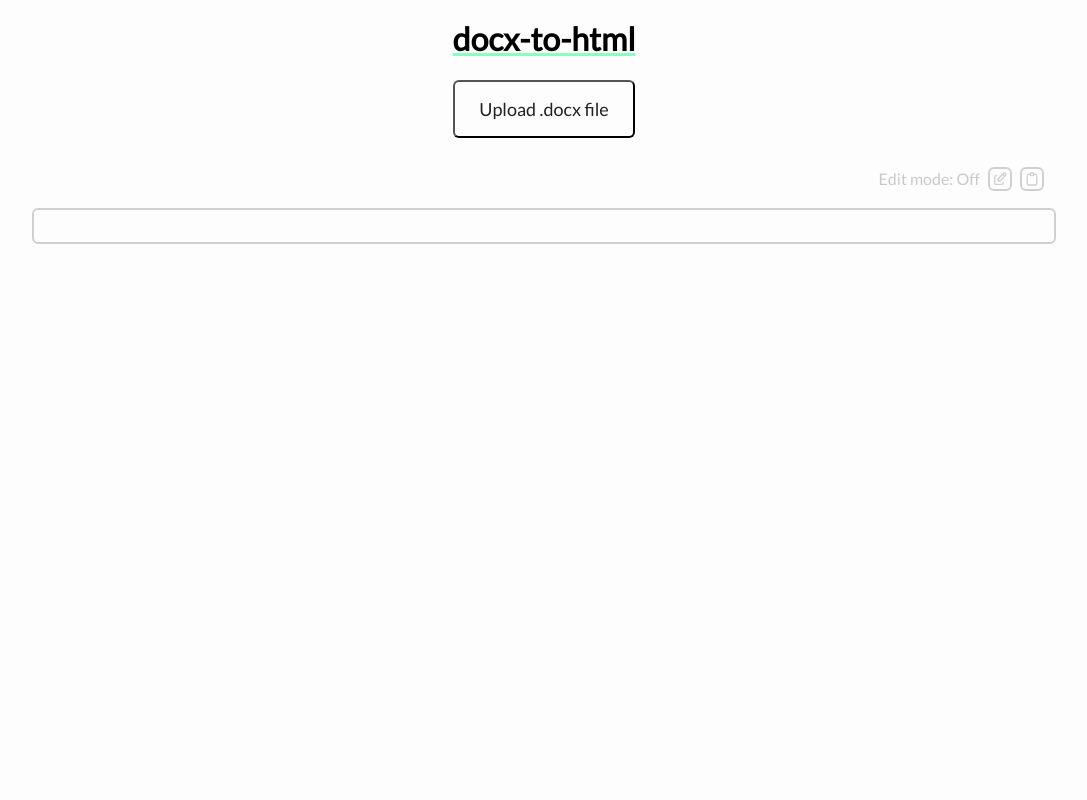
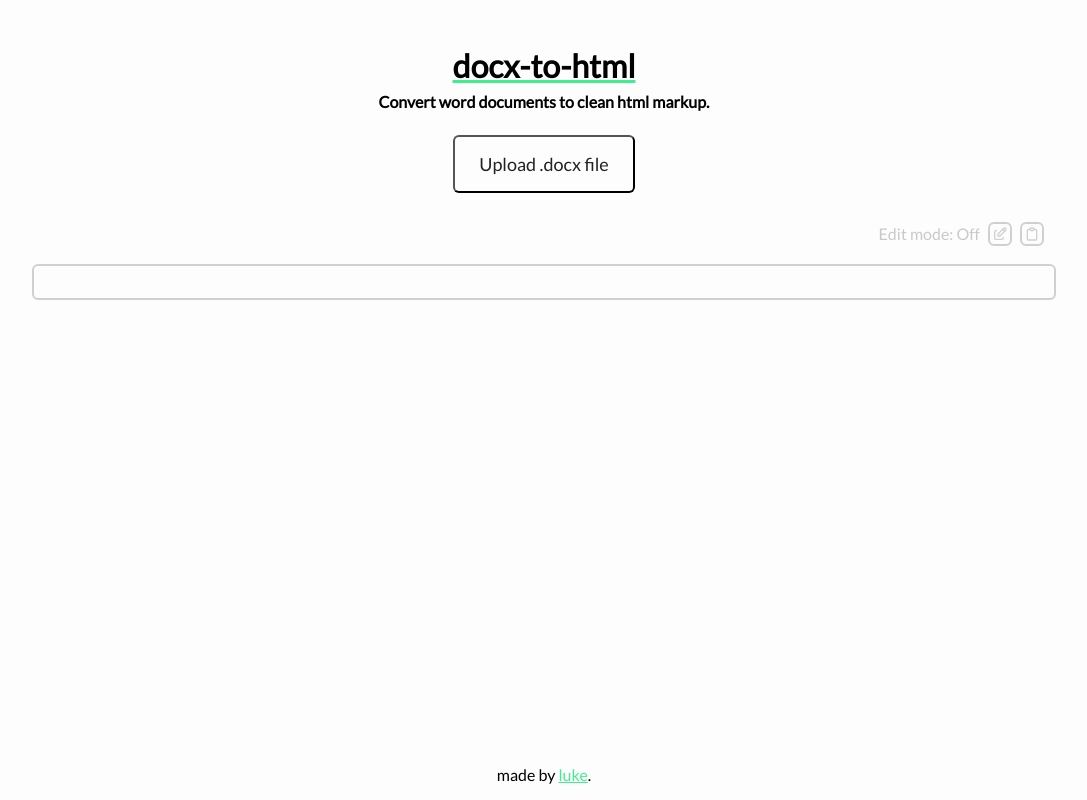
Before and after one commit to lukethacoder/docx-to-html, a website built with Vite: page index.html in a window 1280 px wide. Shown: the whole page, without its empty margins (96-1183 px from the left). Built offline with nearby package versions, Linux system fonts and the light colour scheme; what notyf would draw is missing.

```diff
--- a/index.html
+++ b/index.html
@@ -10,8 +10,9 @@
     <div id="app">
       <header>
         <h1>docx-to-html</h1>
+        <h2>Convert word documents to clean html markup.</h2>
       </header>
-      <div class="container">
+      <main class="container">
         <div class="upload-container">
           <input
             style="display: none"
@@ -79,7 +80,10 @@
           </div>
           <div id="output" contenteditable="false"></div>
         </div>
-      </div>
+      </main>
+      <footer>
+        <p>made by <a href="https://lukesecomb.digital">luke</a>.</p>
+      </footer>
     </div>
     <script type="module" src="./main.js"></script>
   </body>
--- a/style.css
+++ b/style.css
@@ -1,7 +1,7 @@
 @import url('https://fonts.googleapis.com/css?family=Lato&display=swap');
 
 :root {
-  --theme-primary: #8affc1;
+  --theme-primary: #3fef8e;
   --theme-bg-default: #fdfdfd;
   --theme-fg-default: #222222;
   --theme-font-uno: 'Lato', sans-serif;
@@ -16,11 +16,27 @@
   margin: 0;
 }
 
+#app {
+  display: flex;
+  flex-direction: column;
+  min-height: 100vh;
+}
+
+main {
+  flex: 1 0;
+}
+
 h1 {
   text-align: center;
+  margin: 48px auto 8px;
   text-decoration-color: var(--theme-primary);
   text-decoration-style: solid;
   text-decoration-line: underline;
+}
+h2 {
+  font-size: 16px;
+  margin: 0 auto 24px;
+  text-align: center;
 }
 
 a:focus-visible,
@@ -87,7 +103,6 @@
   top: 0;
   justify-content: flex-end;
   gap: 8px;
-  overflow: hidden;
   align-items: center;
   margin: 0 auto 4px;
   background-color: var(--theme-bg-default);
@@ -122,6 +137,14 @@
   margin: 0 auto;
   flex-direction: column;
 }
+
+footer {
+  text-align: center;
+}
+footer a {
+  color: var(--theme-primary);
+}
+
 .sr-only {
   position: absolute;
   width: 1px;
@@ -132,12 +155,3 @@
   overflow: hidden;
   padding: 0;
 }
-
-.col-6 {
-  width: 100%;
-}
-@media (min-width: 767px) {
-  .col-6 {
-    width: 50%;
-  }
-}
```
